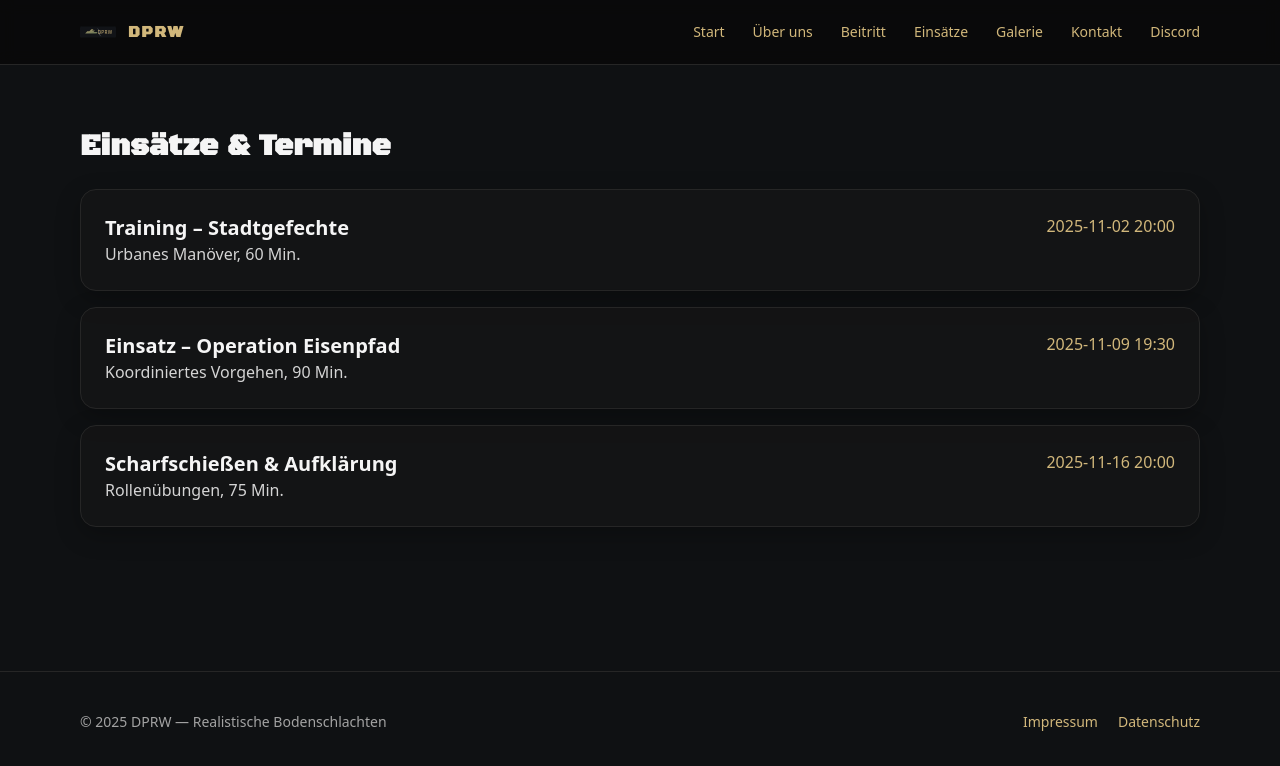
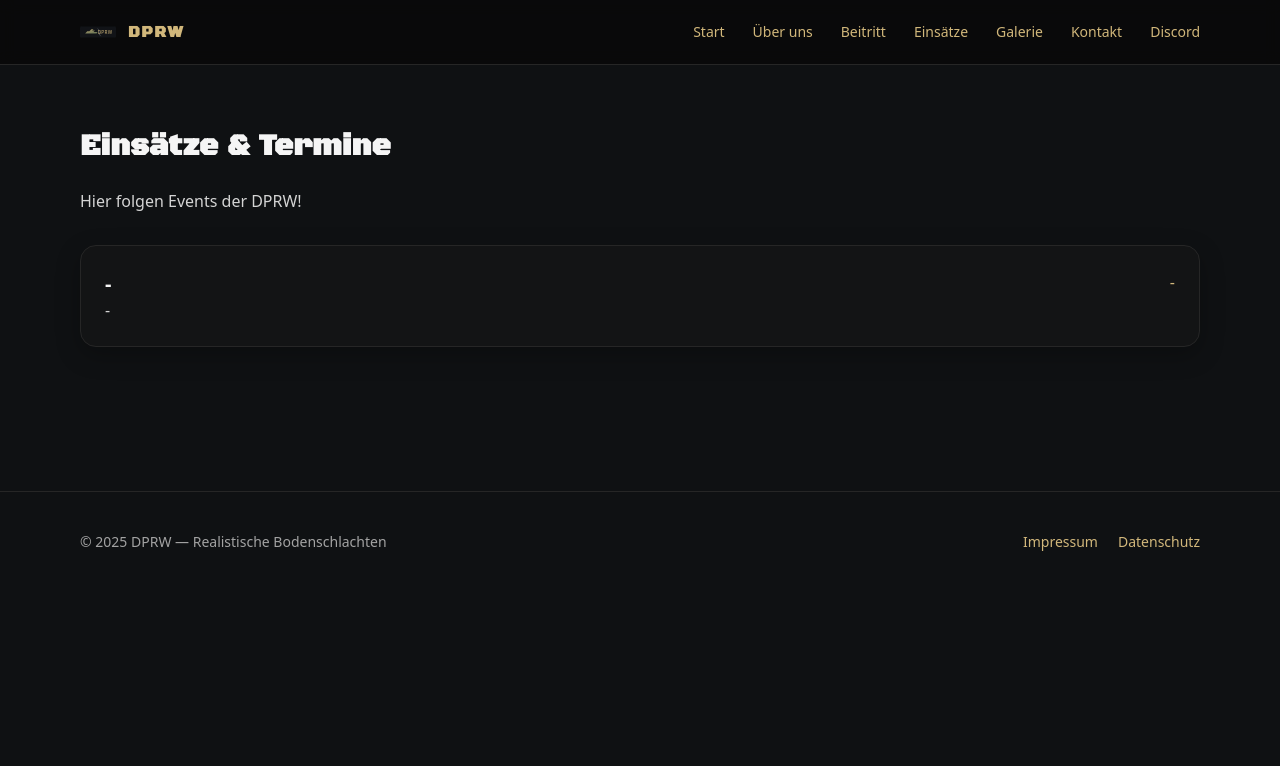
Before and after one commit to Linus51/DPRW_Web, a Next.js app: page /events in a window 1280 px wide. Shown: the top 766 px of the page. Built offline with nearby package versions, Linux system fonts and the light colour scheme.

Commit message:
Update page.tsx

```diff
--- a/app/events/page.tsx
+++ b/app/events/page.tsx
@@ -1,13 +1,13 @@
 export default function Page() {
   const events = [
-    { date: "2025-11-02 20:00", title: "Training – Stadtgefechte", desc: "Urbanes Manöver, 60 Min." },
-    { date: "2025-11-09 19:30", title: "Einsatz – Operation Eisenpfad", desc: "Koordiniertes Vorgehen, 90 Min." },
-    { date: "2025-11-16 20:00", title: "Scharfschießen & Aufklärung", desc: "Rollenübungen, 75 Min." },
+    { date: "-", title: "-", desc: "-" },
+
   ];
   return (
     <section className="section">
       <div className="container-main">
         <h2 className="text-3xl font-bold mb-6" style={{fontFamily: "var(--font-blackops)"}}>Einsätze & Termine</h2>
+        <p className="text-neutral-300 mb-8">Hier folgen Events der DPRW!</p>
         <div className="space-y-4">
           {events.map((e) => (
             <div key={e.title} className="card p-6 flex items-start justify-between">
```
